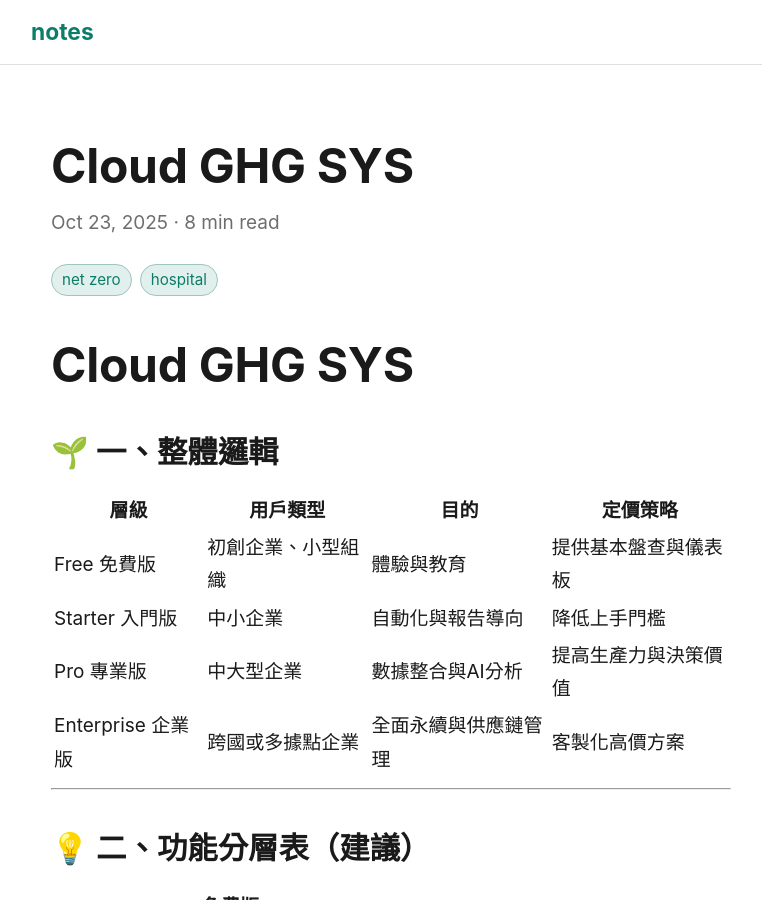
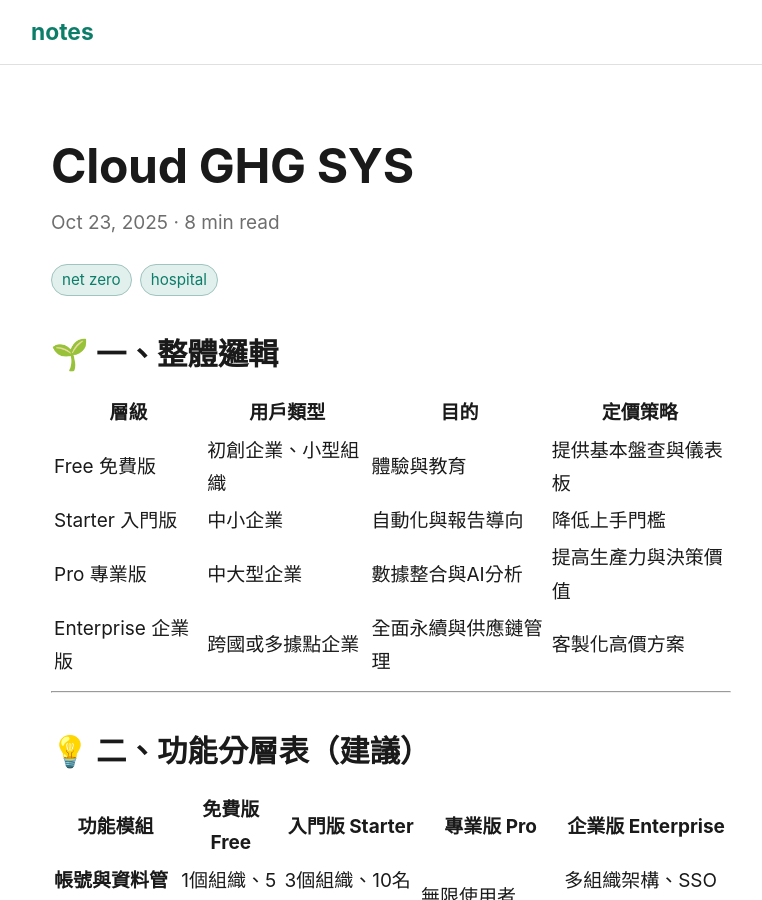
Before and after one commit to linjose/notes, a Jekyll site: the page built from _posts/2025-10-23-pricing-of-cloud-ghgsys.md, in a window 1280 px wide and 900 px high. Shown: the whole window, without its empty margins (249-1011 px from the left). Built offline with Jekyll 4.4.1, drawn with Linux system fonts in a browser that asks for light colours.

Commit message:
Update 2025-10-23-pricing-of-cloud-ghgsys.md

```diff
--- a/_posts/2025-10-23-pricing-of-cloud-ghgsys.md
+++ b/_posts/2025-10-23-pricing-of-cloud-ghgsys.md
@@ -7,7 +7,6 @@ tags: [net zero, hospital]
 excerpt: 適合醫院行政使用
 ---
 
-# Cloud GHG SYS
 
 ## 🌱 一、整體邏輯
 
```
